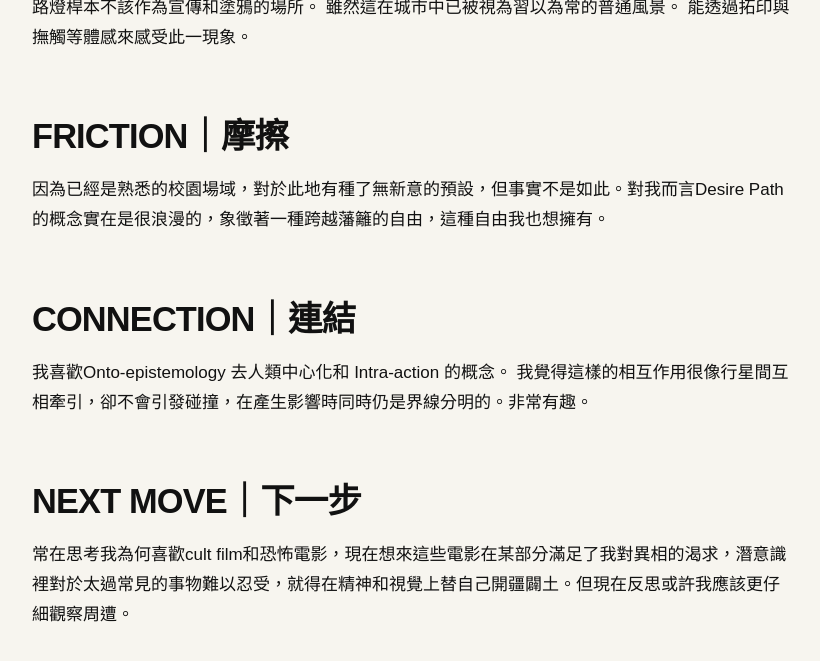
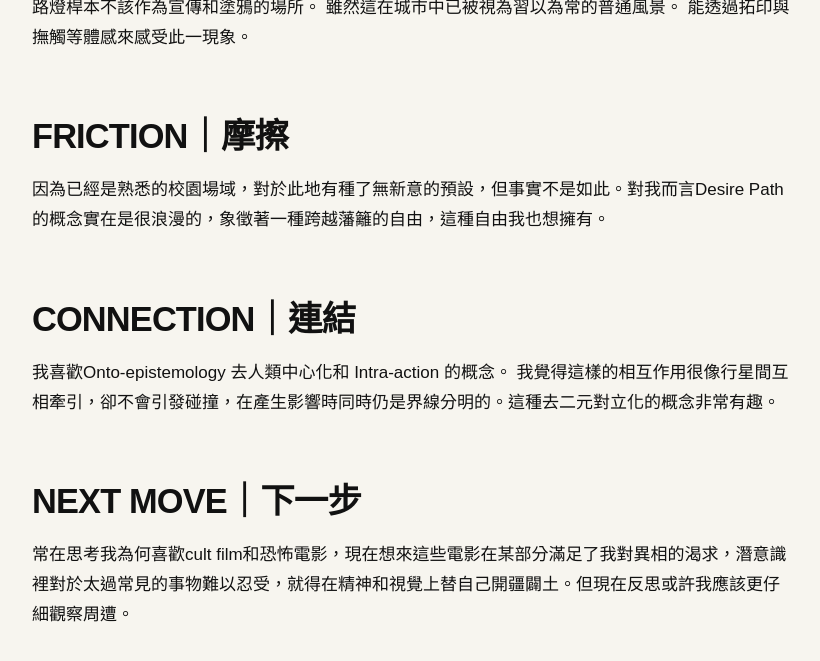
Before and after one commit to irisalco/fieldworkarchive, a Jekyll site: the page built from weeks/week-02.md, in a window 1280 px wide and 900 px high, scrolled down 773 px, cut to the strip 163-824 px from the top of the window. Shown: the whole strip, without its empty margins (48-868 px from the left). Built offline with Jekyll 4.4.1, drawn with Linux system fonts in a browser that asks for light colours.

Commit message:
Update week-02.md

```diff
--- a/weeks/week-02.md
+++ b/weeks/week-02.md
@@ -22,7 +22,7 @@ permalink: /weeks/week-02/
 因為已經是熟悉的校園場域，對於此地有種了無新意的預設，但事實不是如此。對我而言Desire Path的概念實在是很浪漫的，象徵著一種跨越藩籬的自由，這種自由我也想擁有。
 
 ## CONNECTION｜連結
-我喜歡Onto-epistemology 去人類中心化和 Intra-action 的概念。 我覺得這樣的相互作用很像行星間互相牽引，卻不會引發碰撞，在產生影響時同時仍是界線分明的。非常有趣。
+我喜歡Onto-epistemology 去人類中心化和 Intra-action 的概念。 我覺得這樣的相互作用很像行星間互相牽引，卻不會引發碰撞，在產生影響時同時仍是界線分明的。這種去二元對立化的概念非常有趣。
 
 ## NEXT MOVE｜下一步
 
```
